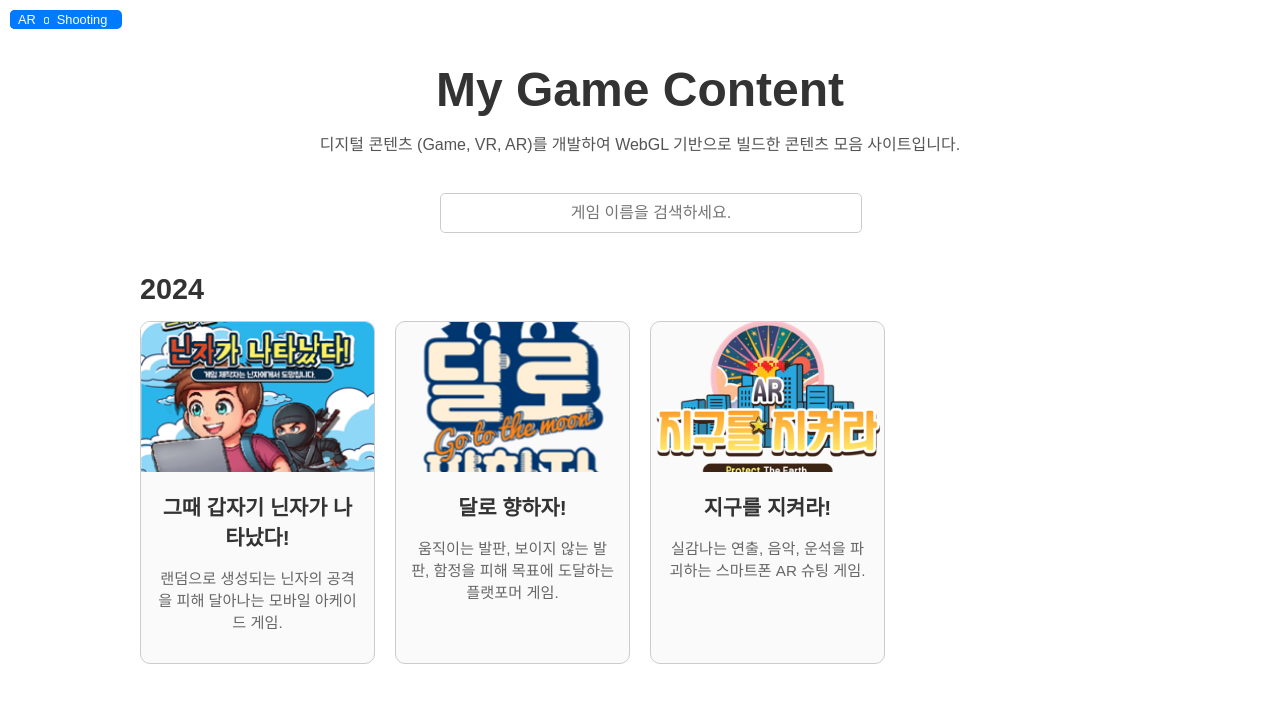
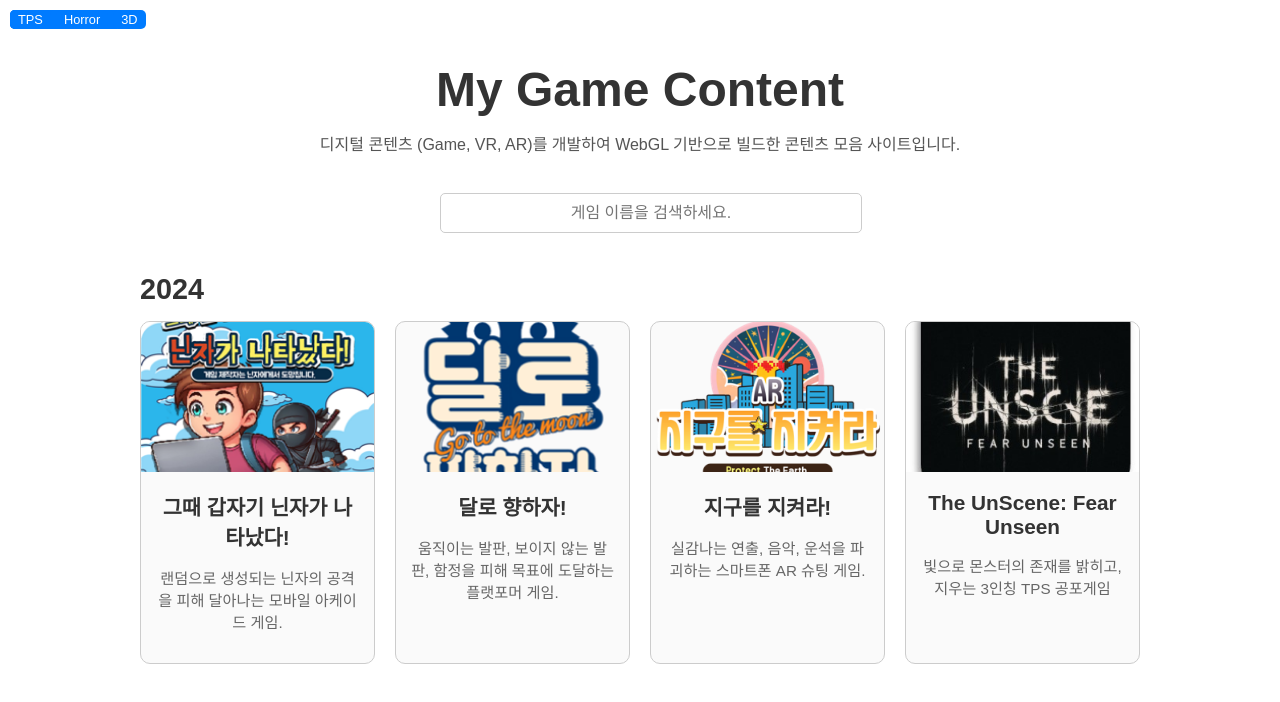
Before and after one commit to kyj931221/DevPort, a plain HTML site: page Content.html in a window 1280 px wide. Drawn offline with Linux system fonts and the light colour scheme.

Commit message:
Add Game (The UnScene)

```diff
--- a/Content.html
+++ b/Content.html
@@ -185,6 +185,22 @@
         <p>실감나는 연출, 음악, 운석을 파괴하는 스마트폰 AR 슈팅 게임.</p>
       </div>
     </a>
+
+    <!-- 04. The UnScene -->
+    <a href="https://kyj931221.github.io/Web_UnScene/" target="_blank" class="game-box" data-title="The UnScene: Fear Unseen">
+
+      <div class="tag-container">
+        <span class="tag">TPS</span>
+        <span class="tag">Horror</span>
+        <span class="tag">3D</span>
+      </div>
+
+      <img src="./Image/The%20UnScene.jpg" alt="The UnScene 게임 이미지">
+      <div class="description">
+        <h2>The UnScene: Fear Unseen</h2>
+        <p>빛으로 몬스터의 존재를 밝히고, 지우는 3인칭 TPS 공포게임</p>
+      </div>
+    </a>
     <!-- 추가 게임을 여기 추가 -->
   </div>
 </div>
```
